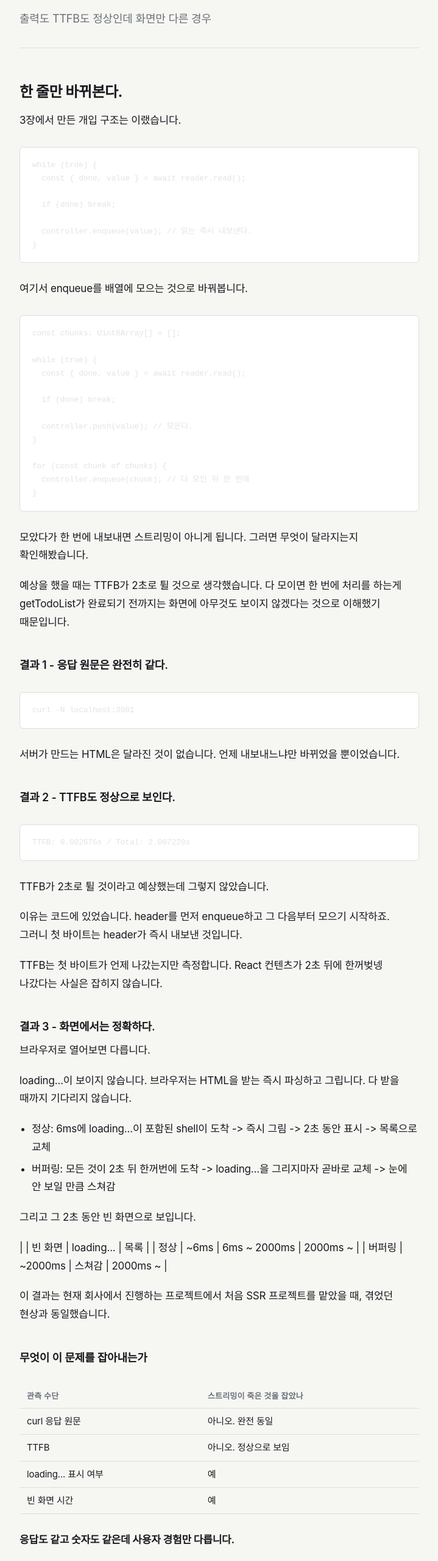
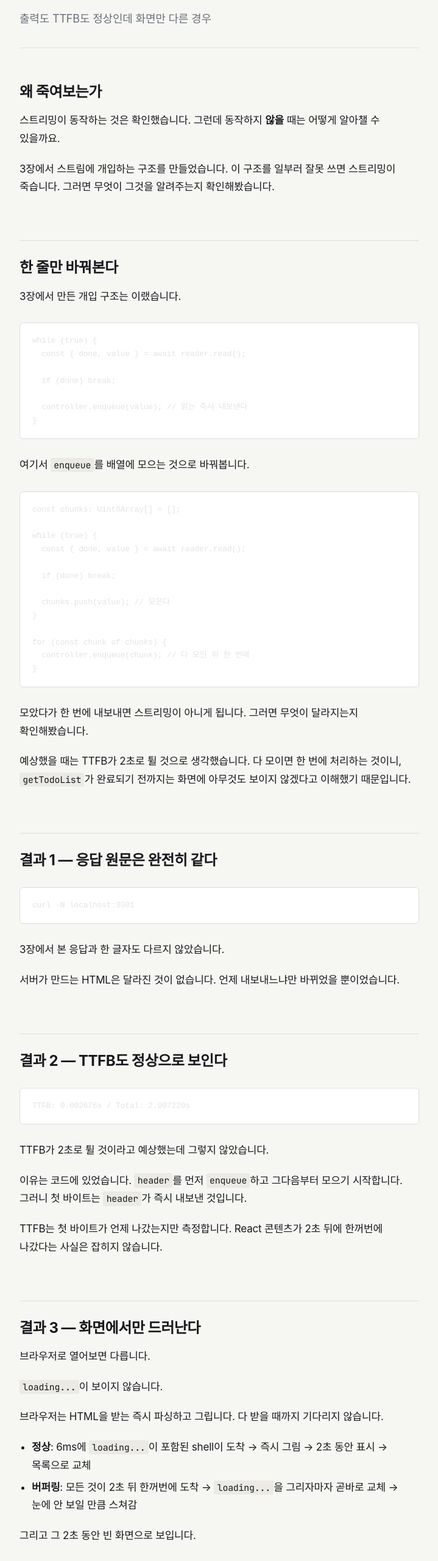
Before and after one commit to prgmr99/streaming-ssr-from-scratch, an Astro site in the folder site/: page /streaming-ssr-from-scratch/chapters/04-buffering in a window 1280 px wide. Shown: the part 220-2780 px from the top of the page at 61% size, without its empty margins (280-999 px from the left). Built offline with nearby package versions, Linux system fonts and the light colour scheme; Astro itself is replaced by a stand-in of ours; code samples lack their colours; a web font is replaced by a local one.

Commit message:
docs: 4장 스트리밍이 죽어도 티가 나지 않는다 - 퇴고

````diff
--- a/site/src/content/chapters/04-buffering.mdx
+++ b/site/src/content/chapters/04-buffering.mdx
@@ -1,16 +1,16 @@
 ---
-title: 스트리밍을 일부러 죽여보기
+title: 스트리밍이 죽어도 티가 나지 않는다
 summary: 출력도 TTFB도 정상인데 화면만 다른 경우
 order: 4
 ---
 
-{/* 모았다가 한 번에 내보내는 실험. */}
-{/* curl 출력은 완전히 동일하다. */}
-{/* TTFB도 정상으로 보인다. header가 먼저 나가기 때문. */}
-{/* 차이는 브라우저 화면에서만 드러난다. 2초간 흰 화면. */}
-{/* 실무에서는 압축 미들웨어나 프록시가 같은 일을 한다. */}
+## 왜 죽여보는가
 
-## 한 줄만 바뀌본다.
+스트리밍이 동작하는 것은 확인했습니다. 그런데 동작하지 **않을** 때는 어떻게 알아챌 수 있을까요.
+
+3장에서 스트림에 개입하는 구조를 만들었습니다. 이 구조를 일부러 잘못 쓰면 스트리밍이 죽습니다. 그러면 무엇이 그것을 알려주는지 확인해봤습니다.
+
+## 한 줄만 바꿔본다
 
 3장에서 만든 개입 구조는 이랬습니다.
 
@@ -20,11 +20,11 @@ while (true) {
 
   if (done) break;
 
-  controller.enqueue(value); // 읽는 즉시 내보낸다.
+  controller.enqueue(value); // 읽는 즉시 내보낸다
 }
 ```
 
-여기서 enqueue를 배열에 모으는 것으로 바꿔봅니다.
+여기서 `enqueue`를 배열에 모으는 것으로 바꿔봅니다.
 
 ```typescript
 const chunks: Uint8Array[] = [];
@@ -34,7 +34,7 @@ while (true) {
 
   if (done) break;
 
-  controller.push(value); // 모은다.
+  chunks.push(value); // 모은다
 }
 
 for (const chunk of chunks) {
@@ -44,18 +44,20 @@ for (const chunk of chunks) {
 
 모았다가 한 번에 내보내면 스트리밍이 아니게 됩니다. 그러면 무엇이 달라지는지 확인해봤습니다.
 
-예상을 했을 때는 TTFB가 2초로 튈 것으로 생각했습니다.
-다 모이면 한 번에 처리를 하는게 getTodoList가 완료되기 전까지는 화면에 아무것도 보이지 않겠다는 것으로 이해했기 때문입니다.
+예상했을 때는 TTFB가 2초로 튈 것으로 생각했습니다.
+다 모이면 한 번에 처리하는 것이니, `getTodoList`가 완료되기 전까지는 화면에 아무것도 보이지 않겠다고 이해했기 때문입니다.
 
-### 결과 1 - 응답 원문은 완전히 같다.
+## 결과 1 — 응답 원문은 완전히 같다
 
-```
+```bash
 curl -N localhost:3001
 ```
 
+3장에서 본 응답과 한 글자도 다르지 않았습니다.
+
 서버가 만드는 HTML은 달라진 것이 없습니다. 언제 내보내느냐만 바뀌었을 뿐이었습니다.
 
-### 결과 2 - TTFB도 정상으로 보인다.
+## 결과 2 — TTFB도 정상으로 보인다
 
 ```
 TTFB: 0.002676s / Total: 2.007220s
@@ -63,38 +65,40 @@ TTFB: 0.002676s / Total: 2.007220s
 
 TTFB가 2초로 튈 것이라고 예상했는데 그렇지 않았습니다.
 
-이유는 코드에 있었습니다. header를 먼저 enqueue하고 그 다음부터 모으기 시작하죠. 그러니 첫 바이트는 header가 즉시 내보낸 것입니다.
+이유는 코드에 있었습니다. `header`를 먼저 `enqueue`하고 그다음부터 모으기 시작합니다. 그러니 첫 바이트는 `header`가 즉시 내보낸 것입니다.
 
-TTFB는 첫 바이트가 언제 나갔는지만 측정합니다. React 컨텐츠가 2초 뒤에 한꺼벚넹 나갔다는 사실은 잡히지 않습니다.
+TTFB는 첫 바이트가 언제 나갔는지만 측정합니다. React 콘텐츠가 2초 뒤에 한꺼번에 나갔다는 사실은 잡히지 않습니다.
 
-### 결과 3 - 화면에서는 정확하다.
+## 결과 3 — 화면에서만 드러난다
 
 브라우저로 열어보면 다릅니다.
 
-loading...이 보이지 않습니다.
+`loading...`이 보이지 않습니다.
+
 브라우저는 HTML을 받는 즉시 파싱하고 그립니다. 다 받을 때까지 기다리지 않습니다.
 
-- 정상: 6ms에 loading...이 포함된 shell이 도착 -> 즉시 그림 -> 2초 동안 표시 -> 목록으로 교체
-- 버퍼링: 모든 것이 2초 뒤 한꺼번에 도착 -> loading...을 그리지마자 곧바로 교체 -> 눈에 안 보일 만큼 스쳐감
+- **정상**: 6ms에 `loading...`이 포함된 shell이 도착 → 즉시 그림 → 2초 동안 표시 → 목록으로 교체
+- **버퍼링**: 모든 것이 2초 뒤 한꺼번에 도착 → `loading...`을 그리자마자 곧바로 교체 → 눈에 안 보일 만큼 스쳐감
 
 그리고 그 2초 동안 빈 화면으로 보입니다.
 
-| | 빈 화면 | loading... | 목록 |
-| 정상 | ~6ms | 6ms ~ 2000ms | 2000ms ~ |
-| 버퍼링 | ~2000ms | 스쳐감 | 2000ms ~ |
+|        | 빈 화면 | `loading...` | 목록     |
+| ------ | ------- | ------------ | -------- |
+| 정상   | ~6ms    | 6ms ~ 2000ms | 2000ms ~ |
+| 버퍼링 | ~2000ms | 스쳐감       | 2000ms ~ |
 
-이 결과는 현재 회사에서 진행하는 프로젝트에서 처음 SSR 프로젝트를 맡았을 때, 겪었던 현상과 동일했습니다.
+이 결과는 현재 회사에서 진행하는 프로젝트에서 처음 SSR 프로젝트를 맡았을 때 겪었던 현상과 동일했습니다.
 
-### 무엇이 이 문제를 잡아내는가
+## 무엇이 이 문제를 잡아내는가
 
-| 관측 수단            | 스트리밍이 죽은 것을 잡았나 |
-| -------------------- | --------------------------- |
-| curl 응답 원문       | 아니오. 완전 동일           |
-| TTFB                 | 아니오. 정상으로 보임       |
-| loading... 표시 여부 | 예                          |
-| 빈 화면 시간         | 예                          |
+| 관측 수단              | 스트리밍이 죽은 것을 잡았나 |
+| ---------------------- | --------------------------- |
+| curl 응답 원문         | 아니오. 완전 동일           |
+| TTFB                   | 아니오. 정상으로 보임       |
+| `loading...` 표시 여부 | 예                          |
+| 빈 화면 시간           | 예                          |
 
-#### 응답도 같고 숫자도 같은데 사용자 경험만 다릅니다.
+응답도 같고 숫자도 같은데 사용자 경험만 다릅니다.
 
 이것이 스트리밍의 본질이기도 합니다. 서버가 보내는 바이트는 결국 같습니다. 다른 것은 언제 보내느냐뿐이고, 그 차이는 사용자 화면에서만 드러납니다.
 
````
